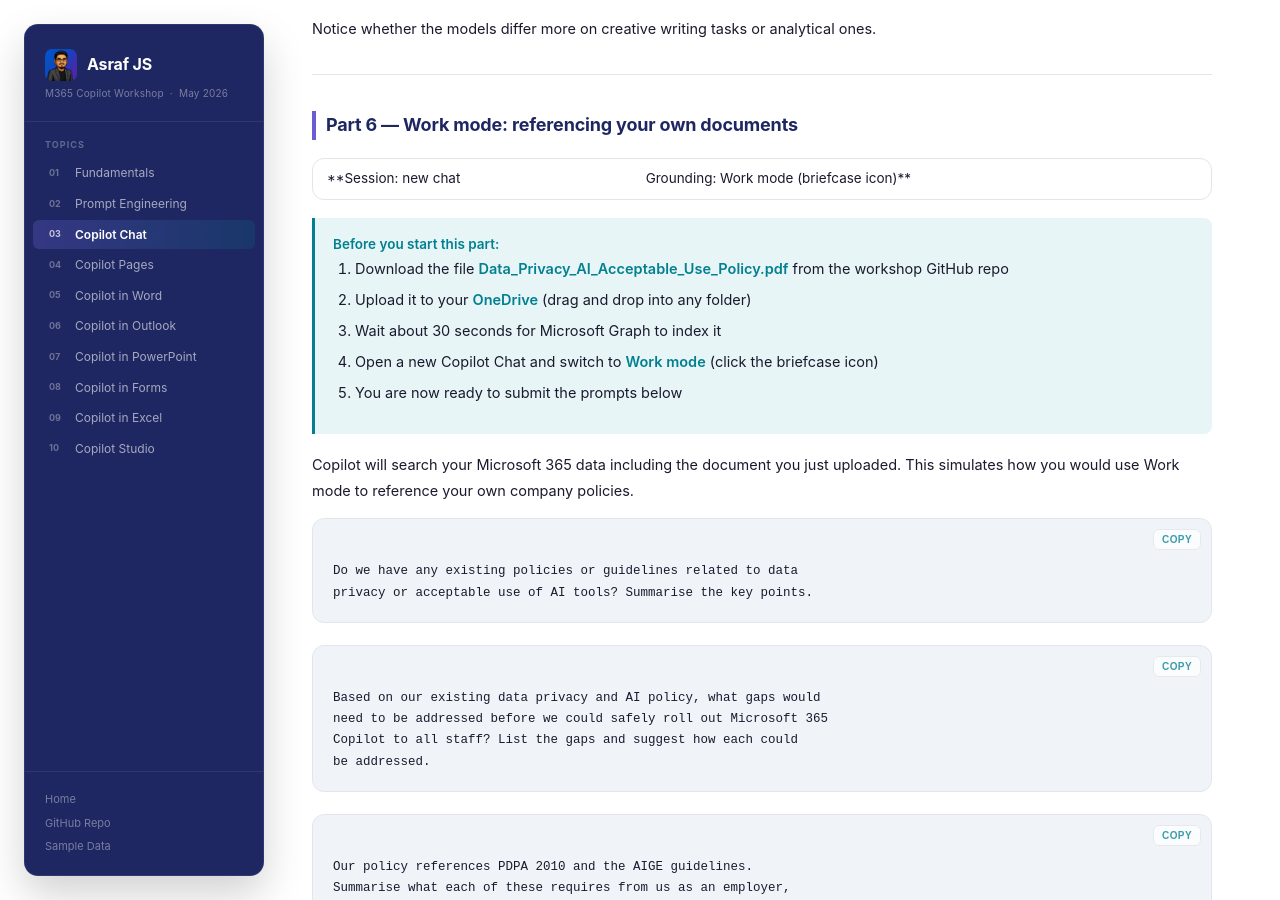
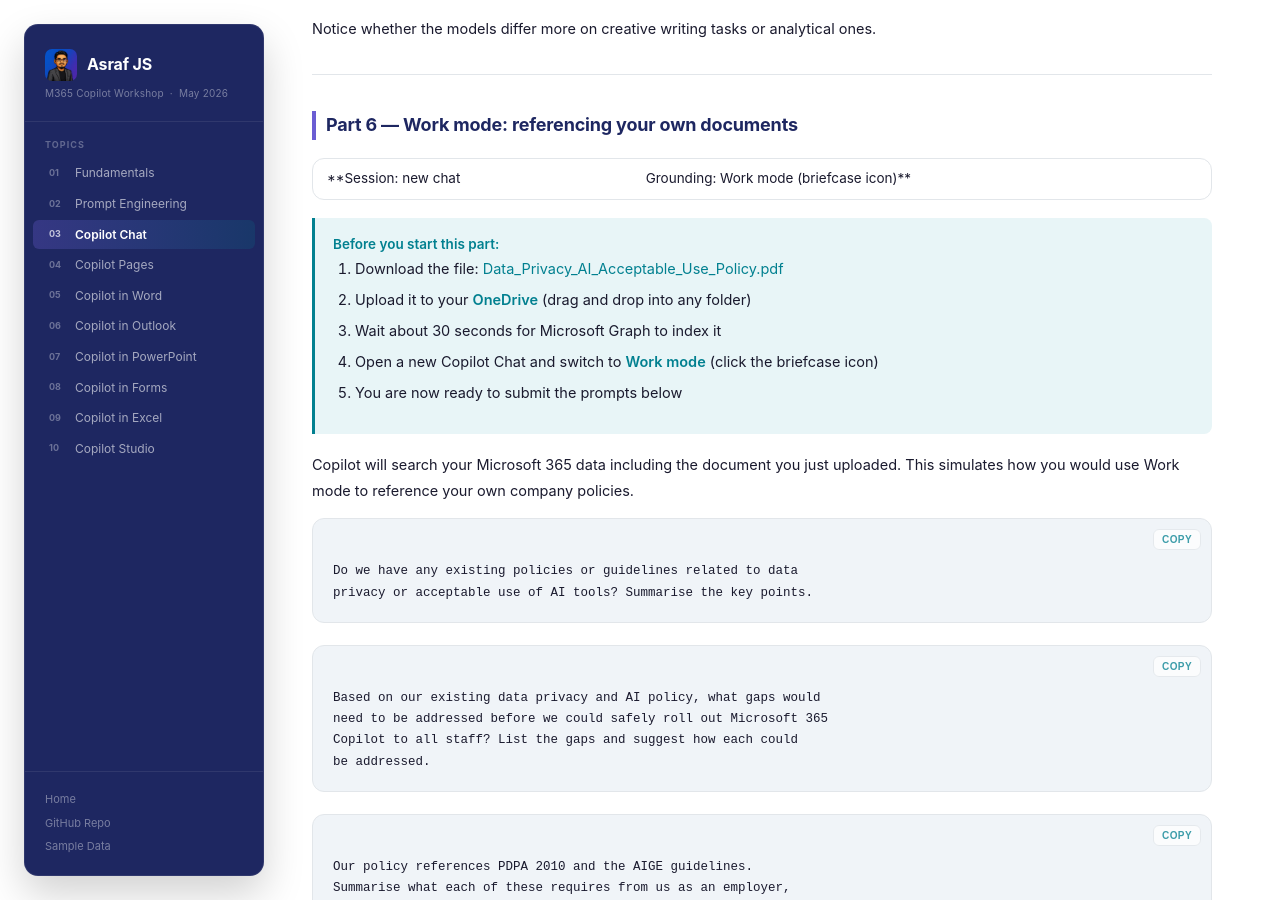
Before and after one commit to Asraf-JS/M365-Copilot-Workshop, a Jekyll site: the page built from 03-copilot-chat/prompts.md, in a window 1280 px wide and 900 px high, scrolled down 4081 px. Built offline with Jekyll 4.4.1, drawn with Linux system fonts in a browser that asks for light colours; our own code applies the rules of GitHub Pages for plain Markdown files.

Commit message:
Update prompts.md

```diff
--- a/03-copilot-chat/prompts.md
+++ b/03-copilot-chat/prompts.md
@@ -165,7 +165,7 @@ Notice whether the models differ more on creative writing tasks or analytical on
 **Session: new chat | Grounding: Work mode (briefcase icon)**
 
 > **Before you start this part:**
-> 1. Download the file **Data_Privacy_AI_Acceptable_Use_Policy.pdf** from the workshop GitHub repo
+> 1. Download the file: [Data_Privacy_AI_Acceptable_Use_Policy.pdf](./Data_Privacy_AI_Acceptable_Use_Policy.pdf)
 > 2. Upload it to your **OneDrive** (drag and drop into any folder)
 > 3. Wait about 30 seconds for Microsoft Graph to index it
 > 4. Open a new Copilot Chat and switch to **Work mode** (click the briefcase icon)
```
